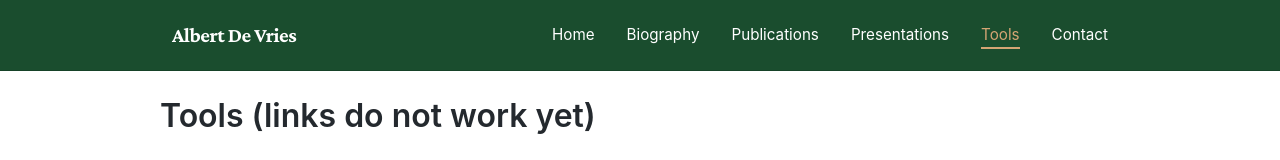
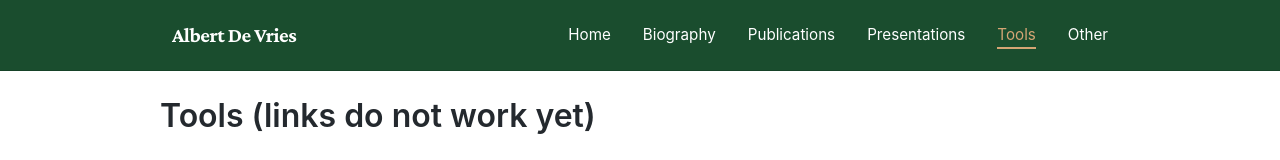
Before and after one commit to adevries2000/adevries2000.github.io, a plain HTML site: page tools.html in a window 1280 px wide. Shown: the top 160 px of the page. Drawn offline with nearby package versions, Linux system fonts and the light colour scheme.

Commit message:
Update tools.html

```diff
--- a/tools.html
+++ b/tools.html
@@ -264,7 +264,7 @@
                 <li><a href="publications.html">Publications</a></li>
                 <li><a href="presentations.html">Presentations</a></li>
                 <li><a href="tools.html" class="active">Tools</a></li>
-                <li><a href="contact.html">Contact</a></li>
+                <li><a href="other.html">Other</a></li>
             </ul>
         </div>
     </nav>
```
